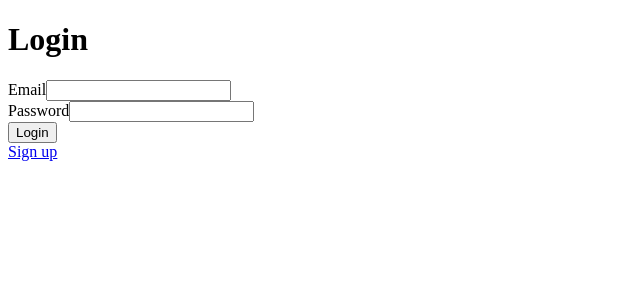
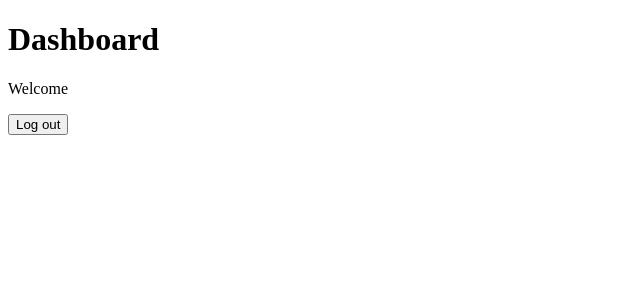
Before and after one commit to johnnytortorici/wealthvitals, a React (Create React App) app in the folder client/: page /dashboard in a window 1280 px wide. Before the commit this address led to /login. Shown: the top 300 px of the page, without its empty margins (0-640 px from the left). Built offline with nearby package versions, Linux system fonts and the light colour scheme; sample sign-in values are in the browser's storage.

Commit message:
Login with basic localStorage token

```diff
--- a/client/src/components/App.js
+++ b/client/src/components/App.js
@@ -1,5 +1,6 @@
-import React from "react";
+import React, { useState } from "react";
 import { BrowserRouter as Router, Switch, Route } from "react-router-dom";
+import { AuthProvider } from "./context/AuthContext";
 
 import Login from "./Login";
 import SignUp from "./SignUp";
@@ -7,6 +8,7 @@ import Dashboard from "./dashboard";
 
 function App() {
   return (
+    <AuthProvider>
       <Router>
         <Switch>
           <Route path="/login">
@@ -20,6 +22,7 @@ function App() {
           </Route>
         </Switch>
       </Router>
+    </AuthProvider>
   );
 }
 
--- a/client/src/components/Login.js
+++ b/client/src/components/Login.js
@@ -1,12 +1,13 @@
-import React, { useState } from "react";
+import React, { useState, useContext } from "react";
 import { Redirect } from "react-router-dom";
 
+import { AuthContext } from "./context/AuthContext";
 import { UserContext } from "../components/UserContext";
 
 const Login = () => {
-  const { email, setEmail, isLoggedIn, setIsLoggedIn } = React.useContext(
-    UserContext
-  );
+  const { setTokens } = useContext(AuthContext);
+  const { email, setEmail } = useContext(UserContext);
+  const [isLoggedIn, setLoggedIn] = useState(false);
   const [password, setPassword] = useState("");
 
   const handleLogin = (ev) => {
@@ -23,7 +24,8 @@ const Login = () => {
       .then((res) => res.json())
       .then((json) => {
         if (json.status === 200) {
-          setIsLoggedIn(true);
+          setTokens(Date.now());
+          setLoggedIn(true);
         } else {
           console.log(json);
         }
--- a/client/src/components/SignUp.js
+++ b/client/src/components/SignUp.js
@@ -1,17 +1,13 @@
-import React, { useState } from "react";
+import React, { useState, useContext } from "react";
 import { Redirect } from "react-router-dom";
 
+import { AuthContext } from "./context/AuthContext";
 import { UserContext } from "../components/UserContext";
 
 const SignUp = () => {
-  const {
-    name,
-    setName,
-    email,
-    setEmail,
-    isLoggedIn,
-    setIsLoggedIn,
-  } = React.useContext(UserContext);
+  const { setTokens } = useContext(AuthContext);
+  const { name, setName, email, setEmail } = React.useContext(UserContext);
+  const [isLoggedIn, setLoggedIn] = useState(false);
   const [password, setPassword] = useState("");
 
   const handleSignUp = (ev) => {
@@ -28,7 +24,8 @@ const SignUp = () => {
       .then((res) => res.json())
       .then((json) => {
         if (json.status === 201) {
-          setIsLoggedIn(true);
+          setTokens(Date.now());
+          setLoggedIn(true);
         } else {
           alert("Something went wrong.");
         }
--- /dev/null
+++ b/client/src/components/context/AuthContext.js
@@ -0,0 +1,28 @@
+import React, { useState } from "react";
+
+export const AuthContext = React.createContext(null);
+
+export const AuthProvider = ({ children }) => {
+  const [isAuthenticated, setIsAuthenticate] = useState(false);
+
+  const existingTokens = JSON.parse(localStorage.getItem("tokens"));
+  const [authTokens, setAuthTokens] = useState(existingTokens);
+
+  const setTokens = (data) => {
+    if (data) {
+      localStorage.setItem("tokens", JSON.stringify(data));
+      setAuthTokens(data);
+    } else {
+      localStorage.clear();
+      setAuthTokens();
+    }
+  };
+
+  return (
+    <AuthContext.Provider
+      value={{ isAuthenticated, setIsAuthenticate, authTokens, setTokens }}
+    >
+      {children}
+    </AuthContext.Provider>
+  );
+};
--- a/client/src/components/dashboard/index.js
+++ b/client/src/components/dashboard/index.js
@@ -1,16 +1,23 @@
 import React from "react";
 import { Redirect } from "react-router-dom";
+import { AuthContext } from "../context/AuthContext";
 
 import { UserContext } from "../UserContext";
 
 const Dashboard = () => {
-  const { name, email, isLoggedIn } = React.useContext(UserContext);
+  const { authTokens, setTokens } = React.useContext(AuthContext);
+  const { name, email } = React.useContext(UserContext);
+
+  const logOut = () => {
+    setTokens();
+  };
 
   return (
     <>
-      {!isLoggedIn && <Redirect to="/login" />}
+      {!authTokens && <Redirect to="/login" />}
       <h1>Dashboard</h1>
       <p>Welcome {name}</p>
+      <button onClick={logOut}>Log out</button>
     </>
   );
 };
```
Lines whose indentation alone changed are shown as unchanged.
